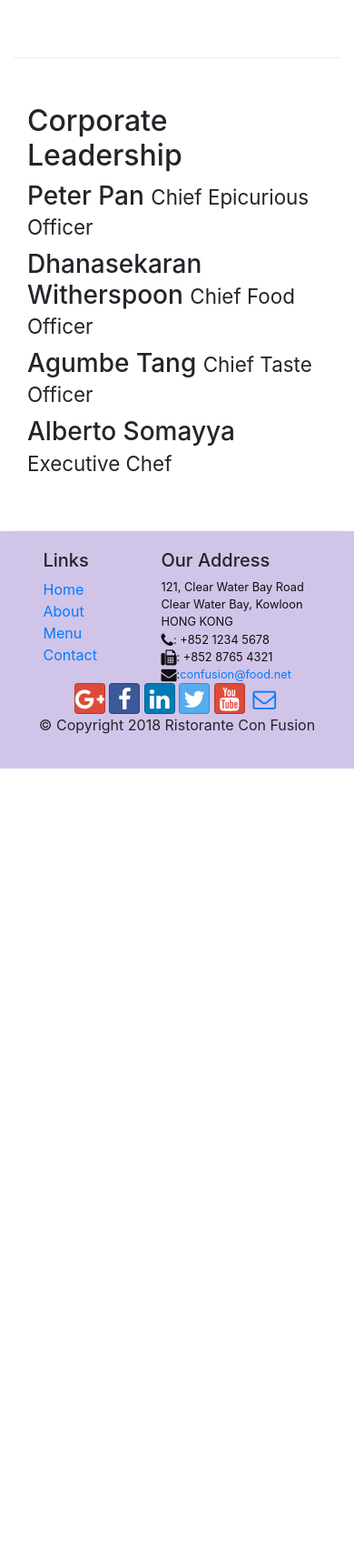
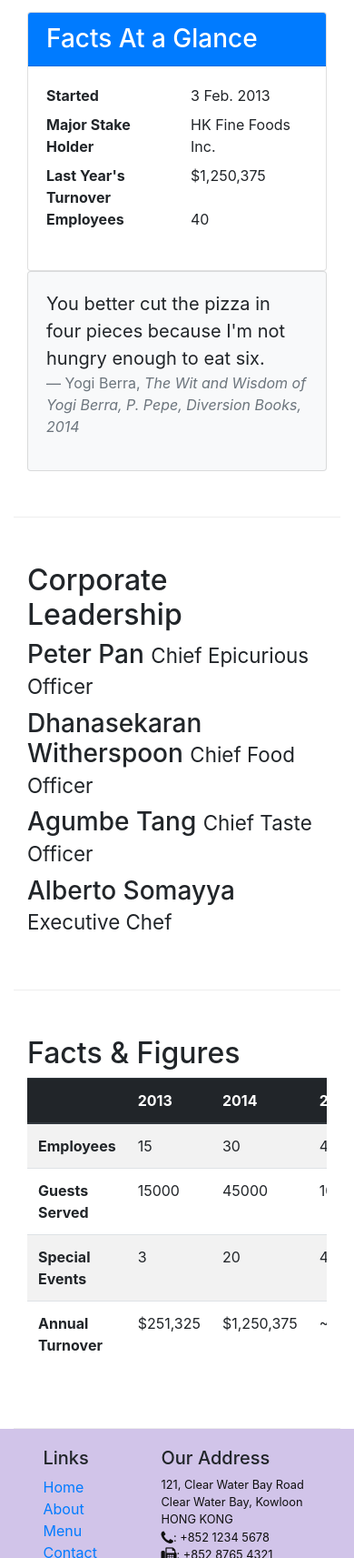
Before and after one commit to deepanshuoct12/Resturant_website, a website: page aboutus.html in a window 390 px wide. Shown: the part 1037-2750 px from the top of the page at 91% size. Before the commit the page ends 1882 px from the top, so only its background shows below. Drawn offline with nearby package versions, Linux system fonts and the light colour scheme.

Commit message:
Tables and cards

```diff
--- a/aboutus.html
+++ b/aboutus.html
@@ -66,7 +66,31 @@
                 <p>Started in 2010, Ristorante con Fusion quickly established itself as a culinary icon par excellence in Hong Kong. With its unique brand of world fusion cuisine that can be found nowhere else, it enjoys patronage from the A-list clientele in Hong Kong.  Featuring four of the best three-star Michelin chefs in the world, you never know what will arrive on your plate the next time you visit us.</p>
                 <p>The restaurant traces its humble beginnings to <em>The Frying Pan</em>, a successful chain started by our CEO, Mr. Peter Pan, that featured for the first time the world's best cuisines in a pan.</p>
             </div>
-            <div>
+            <div class="col-12 col-sm-6">
+                    <div class="card">
+                        <h3 class="card-header bg-primary text-white">Facts At a Glance</h3>
+                        <div class="card-body">
+                            <dl class="row">
+                                <dt class="col-6">Started</dt>
+                                <dd class="col-6">3 Feb. 2013</dd>
+                                <dt class="col-6">Major Stake Holder</dt>
+                                <dd class="col-6">HK Fine Foods Inc.</dd>
+                                <dt class="col-6">Last Year's Turnover</dt>
+                                <dd class="col-6">$1,250,375</dd>
+                                <dt class="col-6">Employees</dt>
+                                <dd class="col-6">40</dd>
+                            </dl>
+                        </div>
+                    </div>
+            </div>
+            <div class="col-12">
+                    <div class="card card-body bg-light">
+                        <blockquote class="blockquote">
+                            <p class="mb-0">You better cut the pizza in four pieces because I'm not hungry enough to eat six.</p>
+                            <footer class="blockquote-footer">Yogi Berra, <cite title="Source Title">The Wit and Wisdom of Yogi Berra, P. Pepe, Diversion Books, 2014</cite>
+                            </footer>
+                        </blockquote>
+                    </div>
             </div>
         </div>
 
@@ -84,7 +108,50 @@
                 <p class="d-none d-sm-block">Award winning three-star Michelin chef with wide International experience having worked closely with whos-who in the culinary world, he specializes in creating mouthwatering Indo-Italian fusion experiences. He says, <em>Put together the cuisines from the two craziest cultures, and you get a winning hit! Amma Mia!</em></p>
             </div>
        </div>
-
+       <div class="row row-content">
+            <div class="col-12 col-sm-9">
+                <h2>Facts &amp; Figures</h2>
+                <div class="table-responsive">
+                    <table class="table table-striped">
+                        <thead class="thead-dark">
+                            <tr>
+                                <th>&nbsp;</th>
+                                <th>2013</th>
+                                <th>2014</th>
+                                <th>2015</th>
+                            </tr>
+                        </thead>
+                        <tbody>
+                            <tr>
+                                <th>Employees</th>
+                                <td>15</td>
+                                <td>30</td>
+                                <td>40</td>
+                            </tr>
+                            <tr>
+                                <th>Guests Served</th>
+                                <td>15000</td>
+                                <td>45000</td>
+                                <td>100,000</td>
+                            </tr>
+                            <tr>
+                                <th>Special Events</th>
+                                <td>3</td>
+                                <td>20</td>
+                                <td>45</td>
+                            </tr>
+                            <tr>
+                                <th>Annual Turnover</th>
+                                <td>$251,325</td>
+                                <td>$1,250,375</td>
+                                <td>~$3,000,000</td>
+                            </tr>
+                        </tbody>
+                    </table>
+                </div>
+             </div>
+             <div class="col-12 col-sm-3"></div>
+        </div>
     </div>
 
     <footer class="footer">
@@ -127,6 +194,7 @@
                     <p>© Copyright 2018 Ristorante Con Fusion</p>
                 </div>
            </div>
+
         </div>
     </footer>
        <!-- jQuery first, then Popper.js, then Bootstrap JS. -->
```
